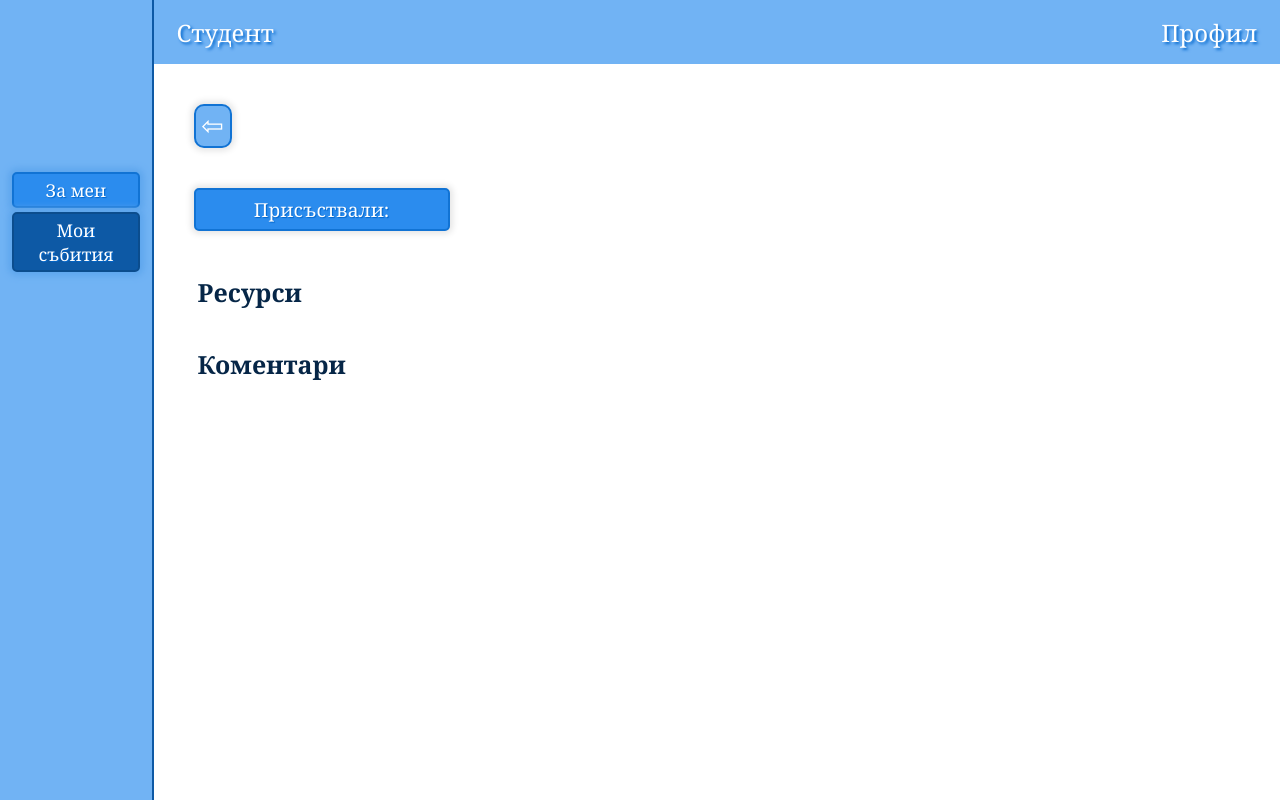
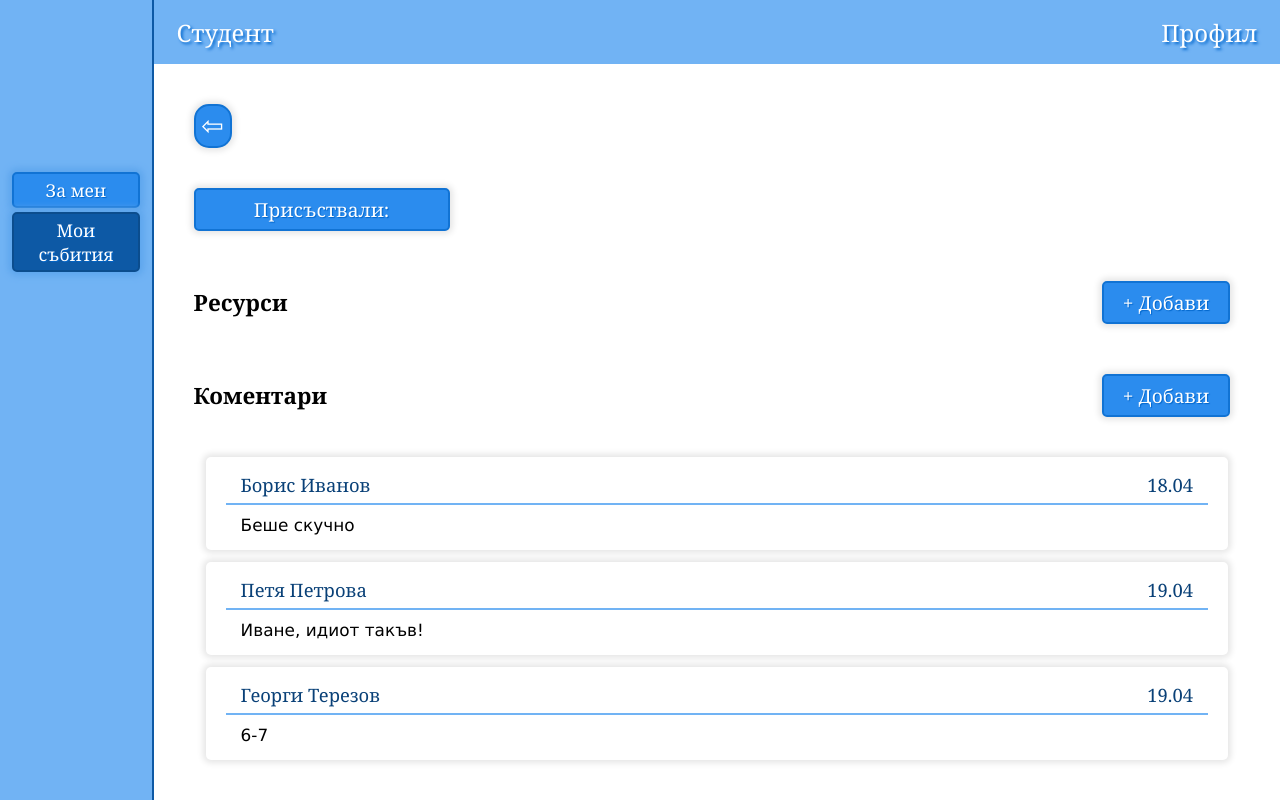
Before and after one commit to ruby-fencerin/Web-project, a PHP site: page /pages/event_page_student_view.php in a window 1280 px wide. Run offline with PHP 8.4, Linux system fonts and the light colour scheme.

Commit message:
comments added

```diff
--- a/app/css/page_styles.css
+++ b/app/css/page_styles.css
@@ -118,7 +118,7 @@ main {
     line-height: 1.6;
 }
 
-h3 {
+#name {
     font-size: 1.3em;
     color: #062647;
     margin-bottom: 6px;
@@ -133,8 +133,8 @@ h3 {
 
 .event {
     width: 65vw;
-    padding: 10px 2px;
-    margin: 10px 10px;
+    padding: 16px 2px;
+    margin: 5px 10px;
 
     display: flex;
     flex-direction: row;
@@ -172,8 +172,8 @@ h3 {
     margin: 0 0 20px 0;
     padding-bottom: 3px;
 
-    background-color:#71b3f4;
-    border-radius: 10px;
+    background-color:#2b8cee;
+    border-radius: 15px;
     border: 2px solid #1173d4;
     box-shadow: 0 0 6px 3px #e6e6e6;
 
@@ -185,7 +185,7 @@ h3 {
 }
 
 #back:hover {
-    background-color: #4199f1;
+    background-color: #1173d4;
 }
 
 h2 {
@@ -228,16 +228,21 @@ h2 {
     overflow-y: auto;
 
     margin: 20px 0;
-    padding: 10px 16px;
+    padding: 16px 24px;
     border: 2px solid #1173d4;
     border-radius: 4px;
+    box-shadow: 0 0 6px 3px #e6e6e6;
+
+    font-size: 0.88em;
+    line-height: 1.4;
+    font-family:'Lucida Sans', 'Lucida Sans Regular', 'Lucida Grande', 'Lucida Sans Unicode', Geneva, Verdana, sans-serif;
 }
 
 .hidden {
     display: none;
 }
 
-#add-student, #add-event {
+#add-student, #add-event, .add-comment, .add-resource {
     width: 10vw;
     text-align: center;
 
@@ -297,6 +302,14 @@ h2 {
     background-color: #b6fcfc;
 }
 
+.section-title {
+    margin: 30px 0;
+    display: flex;
+    flex-direction: row;
+    justify-content: space-between;
+    align-items: center;
+}
+
 .resource {
     width: 65vw;
     padding: 10px 20px;
@@ -308,15 +321,14 @@ h2 {
     align-items: center;
 
     box-shadow: 0 0 6px 3px #e6e6e6;
-    background-color: 	#e7fefe;
+    background-color: 	white;
     border-radius: 5px;
-    border: 2px solid #08c4c4;
 
     cursor: pointer;
 }
 
 .resource:hover {
-    background-color: #b6fcfc;
+    background-color: #e7fefe;
 }
 
 .resource-icon {
@@ -326,6 +338,37 @@ h2 {
     object-fit: contain;
 }
 
-#comments-div {
-    margin: 30px 0;
+.add-comment {
+
 }
+
+.comment {
+    padding: 15px 20px;
+    margin: 12px;
+
+    display: flex;
+    flex-direction: column;
+    border-radius: 5px;
+
+    background-color: white;
+    box-shadow: 0 0 6px 3px #e6e6e6;
+}
+
+.comment-info {
+    display: flex;
+    flex-direction: row;
+    justify-content: space-between;
+    padding: 0 15px;
+
+    padding-bottom: 6px;
+    border-bottom: 2px solid #71b3f4;
+
+    font-size: 0.96em;
+    color: #094077;
+}
+
+.comment-content {
+    margin: 10px 15px 0 15px;
+    font-family:'Lucida Sans', 'Lucida Sans Regular', 'Lucida Grande', 'Lucida Sans Unicode', Geneva, Verdana, sans-serif;
+    font-size: 0.88em;
+}
--- a/app/pages/event_page_student_view.php
+++ b/app/pages/event_page_student_view.php
@@ -41,14 +41,50 @@
             </div>
 
             <div id = "resources-div">
-                <h3>Ресурси</h3>
+                <div class = "section-title">
+                    <h3>Ресурси</h3>
+                    <div class = "add-resource">
+                        + Добави
+                    </div>
+                </div>
                 <!-- Добавяме ресурси с JS -->
             </div>
 
             <div id = "comments-div">
-                <h3>Коментари</div>
+                <div class = "section-title">
+                    <h3>Коментари</h3>
+                    <div class = "add-comment">
+                        + Добави
+                    </div>
+                </div>
                 <div class = "comment">
+                    <div class = "comment-info">
+                        <span class = "sender-name">Борис Иванов</span>
+                        <span class = "comment-data">18.04</span>
+                    </div>
+                    <div class = "comment-content">
+                        Беше скучно
+                    </div>
+                </div>
 
+                <div class = "comment">
+                    <div class = "comment-info">
+                        <span class = "sender-name">Петя Петрова</span>
+                        <span class = "comment-data">19.04</span>
+                    </div>
+                    <div class = "comment-content">
+                        Иване, идиот такъв!
+                    </div>
+                </div>
+
+                 <div class = "comment">
+                    <div class = "comment-info">
+                        <span class = "sender-name">Георги Терезов</span>
+                        <span class = "comment-data">19.04</span>
+                    </div>
+                    <div class = "comment-content">
+                        6-7
+                    </div>
                 </div>
             </div>
         </main>
```
Also changed, not shown: backup_resources/resource-icon-old.png (added).
